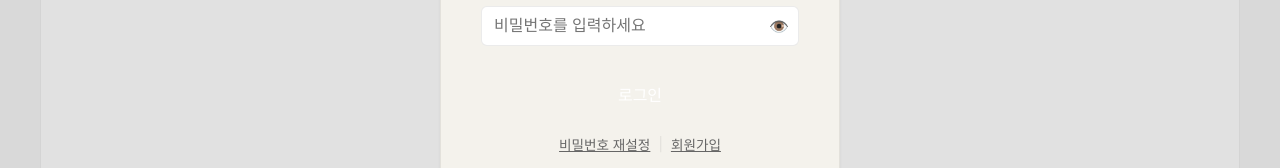
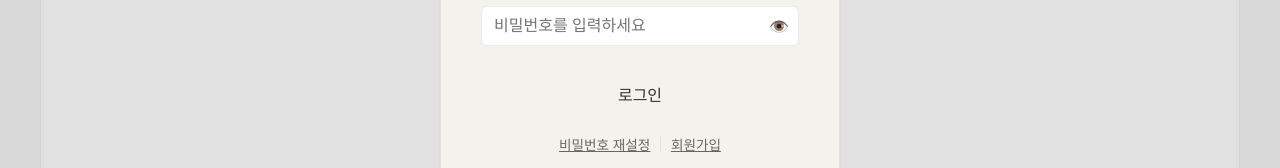
Before and after one commit to prgrms-aibe-devcourse/AIBE4_FinalProject_Team5_FE, a React app in the folder frontend/: page /login in a window 1280 px wide. Shown: the part 440-608 px from the top of the page. Built offline with nearby package versions, Linux system fonts and the light colour scheme; no server answers; a small style sheet from the web is missing; the HTML template or start-up script is replaced by a standard one.

Commit message:
fix : testcase upload uncomment

```diff
--- a/frontend/src/features/problem/ProblemCreateForm.jsx
+++ b/frontend/src/features/problem/ProblemCreateForm.jsx
@@ -89,14 +89,14 @@ const ProblemCreateForm = () => {
 			// 테스트케이스 파일 업로드
 			if (inputFile && outputFile) {
 				console.log("2단계: 테스트케이스 파일 전송 중...");
-				// const formData = new FormData();
-				// formData.append('inputFile', inputFile);
-				// formData.append('outputFile', outputFile);
-				//
-				// await api.post(`/coditor/admin/problems/${createdProblemId}/testcases`, formData, {
-				//              //     headers: { 'Content-Type': 'multipart/form-data' }
-				//              // });
-				// console.log("테스트케이스 파일 업로드 완료");
+				const formData = new FormData();
+				formData.append('inputFile', inputFile);
+				formData.append('outputFile', outputFile);
+
+				await api.post(`/coditor/admin/problems/${createdProblemId}/testcases`, formData, {
+				                  headers: { 'Content-Type': 'multipart/form-data' }
+				              });
+				console.log("테스트케이스 파일 업로드 완료");
 			}
 
 			alert('문제가 성공적으로 등록되었습니다!');
--- a/frontend/src/features/problem/ProblemEditForm.jsx
+++ b/frontend/src/features/problem/ProblemEditForm.jsx
@@ -119,7 +119,7 @@ const ProblemEditForm = () => {
 
 			if (inputFile && outputFile) {
 				console.log("2단계: 테스트케이스 파일 전송 중... ");
-				/*
+
 				const formData = new FormData();
 				formData.append('inputFile', inputFile);
 				formData.append('outputFile', outputFile);
@@ -127,7 +127,7 @@ const ProblemEditForm = () => {
 				await api.post(`/coditor/admin/problems/${id}/testcases`, formData, {
 					headers: { 'Content-Type': 'multipart/form-data' }
 				});
-				*/
+
 			}
 
 			alert('문제가 성공적으로 수정되었습니다!');
--- a/frontend/src/pages/LoginPage.jsx
+++ b/frontend/src/pages/LoginPage.jsx
@@ -379,7 +379,7 @@ const styles = {
 		marginTop: '8px',
 		padding: '12px',
 		backgroundColor: 'var(--primary-color)',
-		color: '#fff',
+		color: '#333',
 		border: 'none',
 		borderRadius: '6px',
 		fontSize: '1rem',
```
